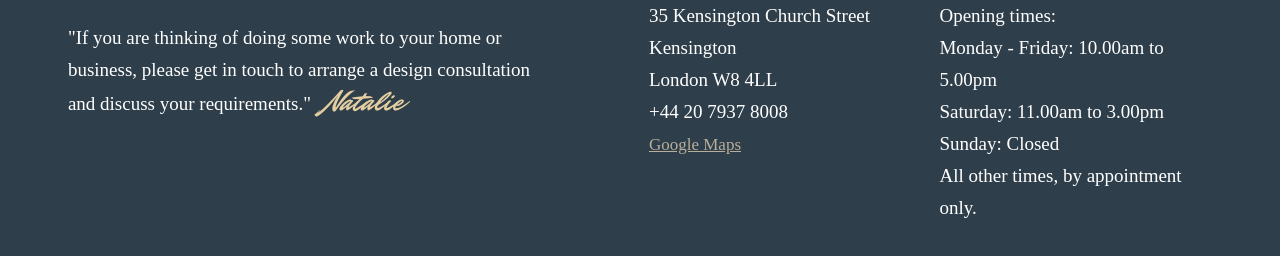
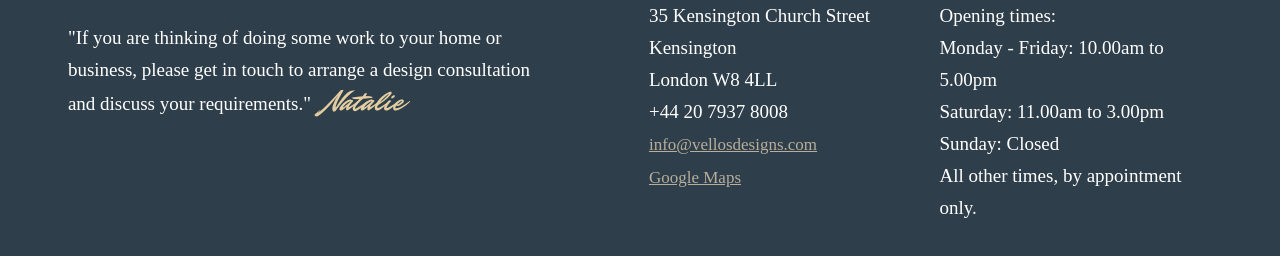
Before and after one commit to frazerf/vellos-interiors, a website: page app/index.html in a window 1280 px wide. Shown: the part 3627-3883 px from the top of the page. Drawn offline with Linux system fonts and the light colour scheme.

Commit message:
Updating email address.

```diff
--- a/app/index.html
+++ b/app/index.html
@@ -186,7 +186,7 @@
         </div>
         <div class="col-md-offset-1 col-xs-12 col-md-3">
           <h5>Address</h5>
-          <p class="small">35 Kensington Church Street<br/>Kensington<br/>London W8 4LL<br />+44 20 7937 8008</p>
+          <p class="small">35 Kensington Church Street<br/>Kensington<br/>London W8 4LL<br />+44 20 7937 8008<br/><a href="mailto:info@vellosdesigns.com">info@vellosdesigns.com</a></p>
           <p class="small"><a target="_blank" href="https://goo.gl/maps/CP4SdMPeXCr">Google Maps</a><p>
         </div>
 
```
